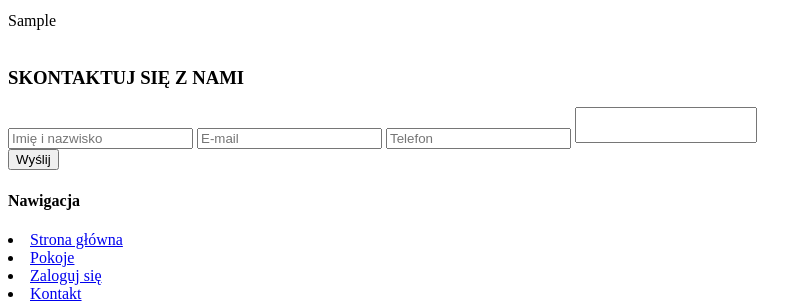
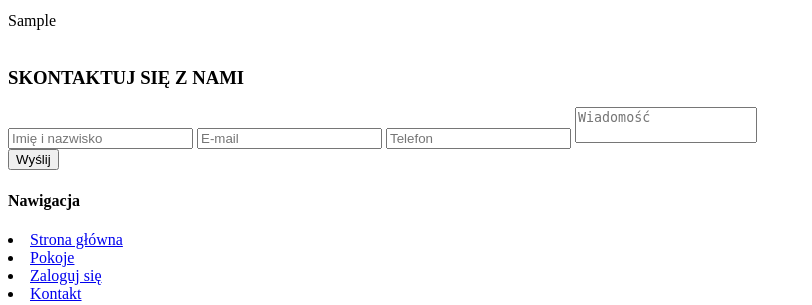
Before and after one commit to szygmon/hotel, a PHP site: template web/View/Home/contact.html.twig in a window 1280 px wide. Shown: the part 283-588 px from the top of the page, without its empty margins (0-812 px from the left). Run offline with PHP 8.4, Linux system fonts and the light colour scheme; the template is opened without the code that fills it: most values are stand-ins (such as "Sample title", 1, 10 or a date in 2020); some libraries are stand-ins or nearby versions.

Commit message:
Poprawka contact.html.twig

```diff
--- a/web/View/Home/contact.html.twig
+++ b/web/View/Home/contact.html.twig
@@ -26,8 +26,7 @@
                 <input placeholder="Imię i nazwisko"  type="text" name="name" id="name"  />
                 <input placeholder="E-mail" type="text" name="email" id="email" />
                 <input type="text" placeholder="Telefon" name="phone" id="phone" />
-                <textarea style="resize:none" placeholder="Wiadomość" name="content" id="content">
-                </textarea>
+                <textarea placeholder="Wiadomość" name="content" id="content" style="resize:none"></textarea>
                 <div class="clearfix"> </div>
                 <div class="submit-btn">
                     <input class="submit-btn" type="submit" value="Wyślij">
--- a/web/View/css/styleH.css
+++ b/web/View/css/styleH.css
@@ -1185,7 +1185,7 @@ address {
 }
 .contact-bottom textarea {
     width: 100%;
-    color: #D6D4D4;
+    color: #999;
     resize: none;
     background: none;
     height: 12.7em;
```
